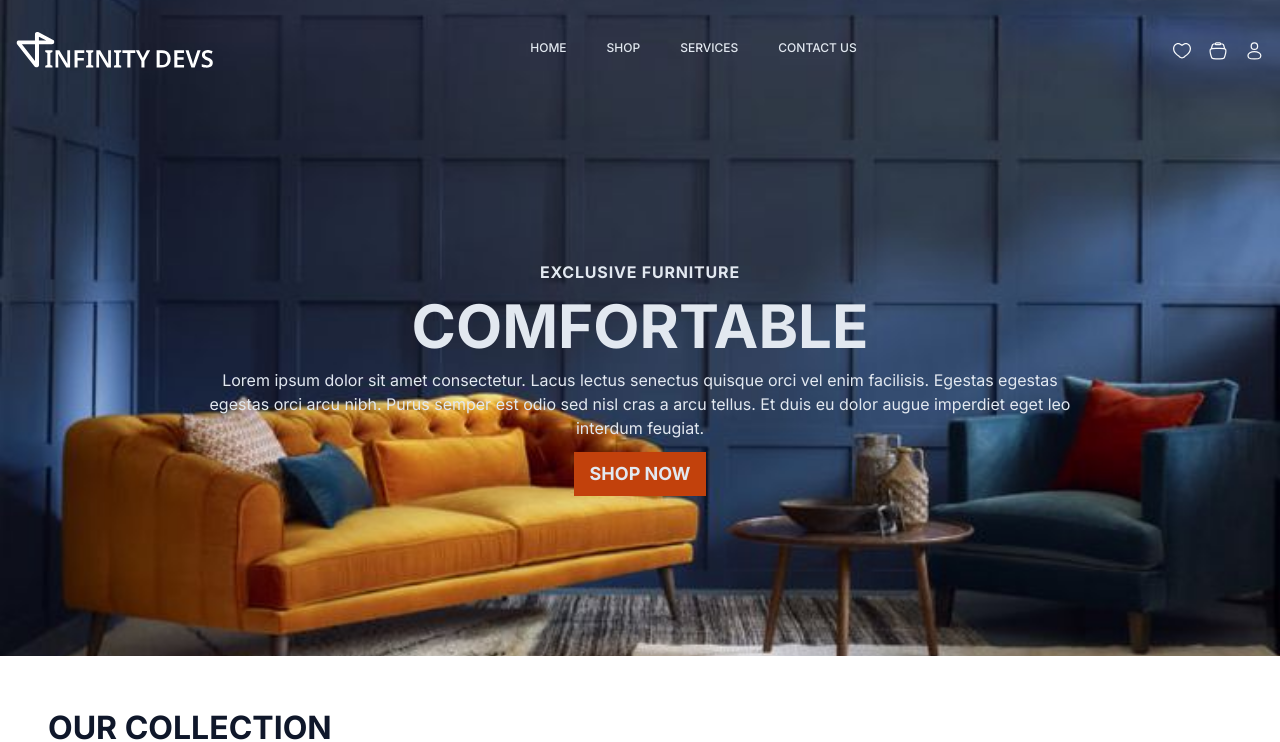
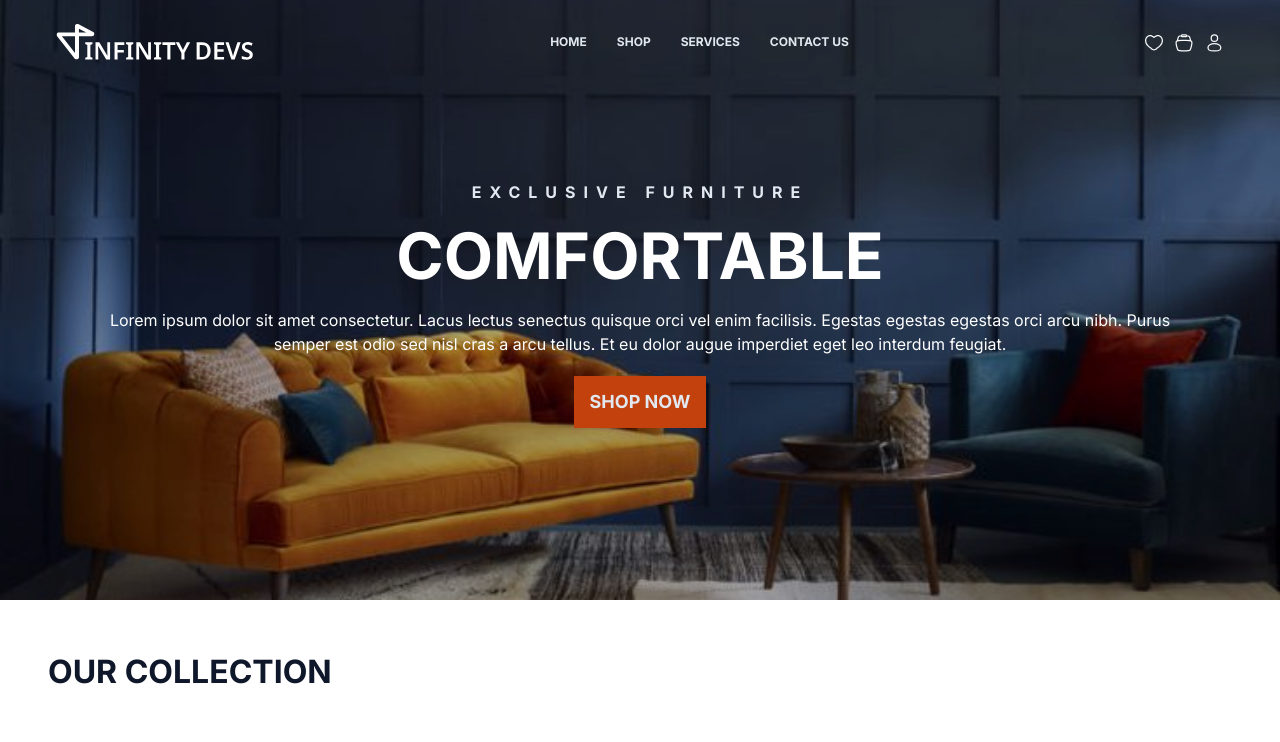
Before and after one commit to InfinityDevsHQ/e-commerce-next, a Next.js app: page / in a window 1280 px wide. Shown: the top 742 px of the page. Built offline with nearby package versions, Linux system fonts and the light colour scheme.

Commit message:
fix: fixed hero, navbar and minor mistakes

```diff
--- a/app/components/homepage/footer.tsx
+++ b/app/components/homepage/footer.tsx
@@ -13,7 +13,7 @@ const Footer = () => {
 
           <div className="space-y-2.5">
             <h4 className="font-bold text-base md:text-xl">Quick Links</h4>
-            <ul className="">
+            <ul>
               {["Privacy Policy", "Return Policy", "Disputes", "FAQs"].map(
                 (link, index) => (
                   <li key={index}>
@@ -32,7 +32,7 @@ const Footer = () => {
 
           <div className="space-y-2.5">
             <h4 className="font-bold text-base md:text-xl">Menu</h4>
-            <ul className="">
+            <ul>
               {["Home", "Shop", "My account", "Track Order"].map(
                 (link, index) => (
                   <li key={index}>
@@ -51,7 +51,7 @@ const Footer = () => {
 
           <div className="space-y-2.5 w-28">
             <h4 className="font-bold text-base md:text-xl">Shop</h4>
-            <ul className="">
+            <ul>
               {["Bed", "Table", "Sofa", "Lamp"].map((link, index) => (
                 <li key={index}>
                   <Link
--- a/app/components/homepage/hero.tsx
+++ b/app/components/homepage/hero.tsx
@@ -3,22 +3,22 @@ import Link from "next/link";
 export default function Hero() {
   return (
     <div className="text-primary">
-      <div className="flex flex-col items-center gap-2 md:gap-3 px-4 py-16 sm:py-24 md:py-32 lg:py-40 max-w-7xl mx-auto">
-        <h4 className="font-bold uppercase tracking-wider">
+      <div className="flex flex-col items-center gap-2 md:gap-5 px-4 py-16 sm:py-24 md:px-14 md:py-14 lg:p-24">
+        <h4 className="font-bold uppercase tracking-wider md:tracking-[0.5em]">
           Exclusive Furniture
         </h4>
-        <h2 className="text-4xl md:text-5xl lg:text-6xl font-bold uppercase">
+        <h2 className="text-4xl md:text-5xl lg:text-[64px] font-bold uppercase text-white">
           Comfortable
         </h2>
-        <p className="text-center max-w-4xl">
+        <p className="text-center text-white">
           Lorem ipsum dolor sit amet consectetur. Lacus lectus senectus quisque
           orci vel enim facilisis. Egestas egestas egestas orci arcu nibh. Purus
-          semper est odio sed nisl cras a arcu tellus. Et duis eu dolor augue
+          semper est odio sed nisl cras a arcu tellus. Et eu dolor augue
           imperdiet eget leo interdum feugiat.
         </p>
         <Link
           href="/"
-          className="bg-secondary font-bold mt-4 md:mt-0 uppercase px-4 py-2 text-lg hover:bg-secondary/90 transition duration-300 ease-in-out"
+          className="bg-secondary font-bold mt-4 md:mt-0 uppercase px-4 py-2 md:py-3 text-lg hover:bg-secondary/90 transition duration-300 ease-in-out"
         >
           Shop Now
         </Link>
--- a/app/components/homepage/navbar.tsx
+++ b/app/components/homepage/navbar.tsx
@@ -28,7 +28,7 @@ export default function Navbar() {
   const [isOpen, setIsOpen] = useState(false);
   return (
     <header className="text-primary bg-backgroundPrimary overflow-hidden">
-      <div className="px-4 py-4 md:py-8 max-w-7xl mx-auto">
+      <div className="px-4 py-4 md:px-14 md:py-6">
         <div className="mx-auto flex justify-between items-center">
           {/* logo  */}
           <div className="text-2xl font-bold">
@@ -36,12 +36,12 @@ export default function Navbar() {
           </div>
           {/* Desktop */}
           <nav>
-            <ul className="hidden md:flex gap-10">
+            <ul className="hidden md:flex gap-2.5">
               {NavLinks.map((link, index) => (
                 <li key={index}>
                   <Link
                     href="#"
-                    className="hover:text-primary pb-1 flex hover:border-b transition-all duration-150 ease-in-out items-center justify-center gap-3 font-medium text-xs uppercase"
+                    className="hover:text-white pb-1 md:p-2.5 flex hover:border-b transition-all duration-150 ease-in-out items-center justify-center gap-3 font-bold text-xs uppercase"
                   >
                     <span>{link}</span>
                   </Link>
@@ -53,20 +53,16 @@ export default function Navbar() {
               type="button"
               onClick={() => setIsOpen(!isOpen)}
             >
-              {isOpen ? (
-                <CloseSvg className="size-5" />
-              ) : (
-                <MenuSvg className="size-5" />
-              )}
+              {!isOpen && <MenuSvg className="size-5" />}
             </button>
           </nav>
 
-          <ul className="hidden md:flex gap-4">
+          <ul className="hidden md:flex gap-2.5">
             {NavIcons.map((link) => (
               <li key={link.id}>
                 <Link
                   href="#"
-                  className="hover:text-primary  transition duration-300 ease-in-out"
+                  className="hover:text-white transition duration-300 ease-in-out"
                 >
                   <span>{link.icon}</span>
                 </Link>
@@ -77,11 +73,12 @@ export default function Navbar() {
       </div>
       {/* Mobile Nav */}
       <div
-        className={`w-full pt-6 py-8 bg-black/80 h-dvh ${
-          isOpen ? "absolute" : "hidden"
+        className={`w-full pt-6 py-8 bg-black/80 h-dvh z-10 -mt-20 md:hidden ${
+          isOpen ? "fixed" : "hidden"
         }`}
       >
-        <ul className="flex flex-col pl-8 gap-10 justify-between">
+        <div className="flex justify-between items-start px-8">
+          <ul className="flex flex-col pt-20 gap-16 justify-between">
             {NavLinks.map((link, index) => (
               <li key={index}>
                 <Link
@@ -105,6 +102,18 @@ export default function Navbar() {
               ))}
             </div>
           </ul>
+          <button
+            className="mt-5 md:mt-0 md:hidden"
+            type="button"
+            onClick={() => setIsOpen(!isOpen)}
+          >
+            {isOpen ? (
+              <CloseSvg className="size-5" />
+            ) : (
+              <MenuSvg className="size-5" />
+            )}
+          </button>
+        </div>
       </div>
     </header>
   );
--- a/app/components/homepage/newsletter.tsx
+++ b/app/components/homepage/newsletter.tsx
@@ -22,7 +22,7 @@ export default function Newsletter() {
           type="submit"
           className="absolute right-5 top-1/2 transform -translate-y-1/2 text-gray-400"
         >
-          <span className="">
+          <span>
             <SendIcon />
           </span>
         </button>
--- a/app/page.tsx
+++ b/app/page.tsx
@@ -8,7 +8,8 @@ import Newsletter from "./components/homepage/newsletter";
 export default function App() {
   return (
     <>
-      <div className="bg-[url('/hero-background.png')] bg-center bg-no-repeat bg-cover ">
+      <div className="bg-[url('/hero-background.png')] bg-center bg-no-repeat bg-cover z-10 lg:h-[600px] relative">
+        <div className="absolute inset-0 -z-10 bg-black opacity-30"></div>
         <Navbar />
         <Hero />
       </div>
```
Also changed, not shown: public/hero-background.png. Lines whose indentation alone changed are shown as unchanged.
